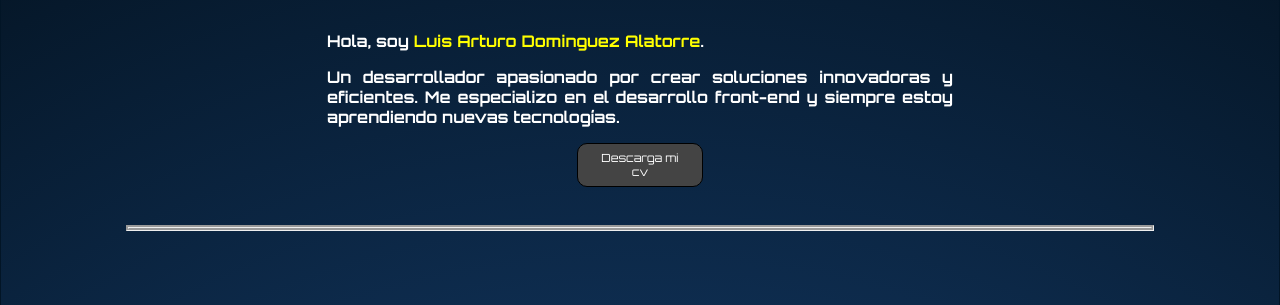
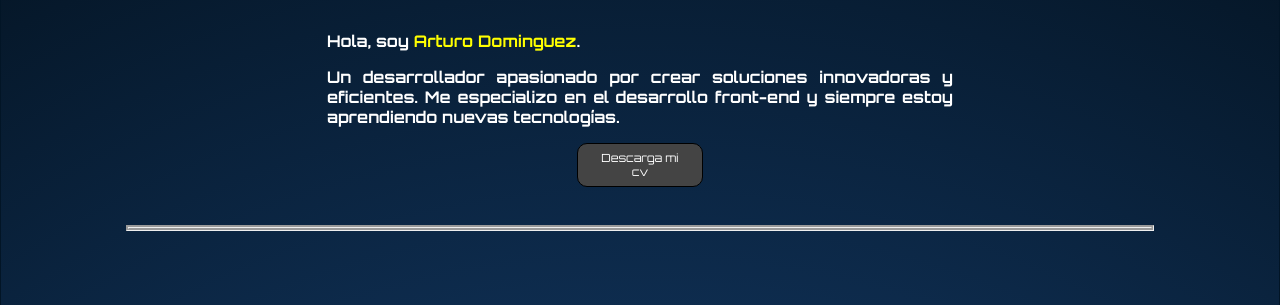
Before and after one commit to iArthurDev/portafolio, a plain HTML site: page index.html in a window 1280 px wide. Shown: the part 218-523 px from the top of the page. Drawn offline with nearby package versions, Linux system fonts and the light colour scheme.

Commit message:
Update index.html

```diff
--- a/index.html
+++ b/index.html
@@ -48,7 +48,7 @@
             <div class="perfil">
               <p>
                 Hola, soy
-                <span style="color: yellow">Luis Arturo Dominguez Alatorre</span
+                <span style="color: yellow">Arturo Dominguez</span
                 >.
               </p>
               <p>
```
